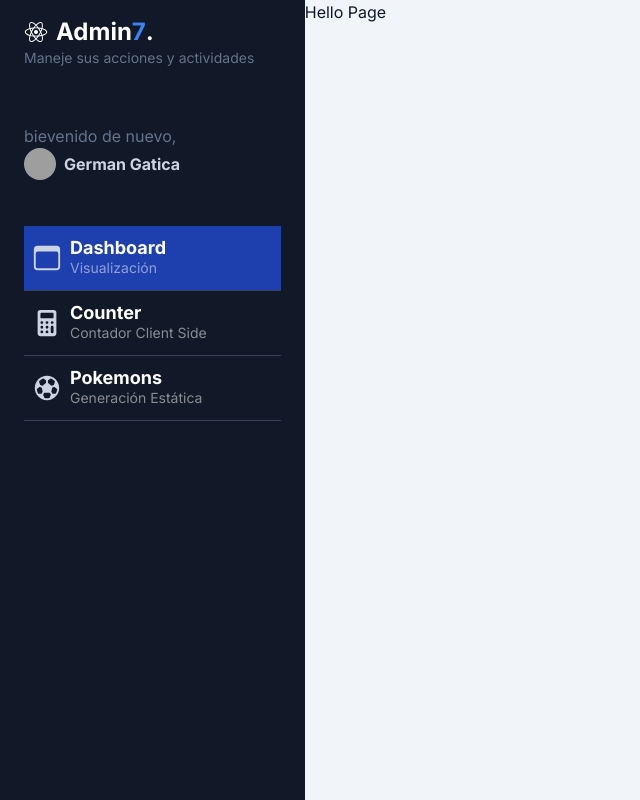
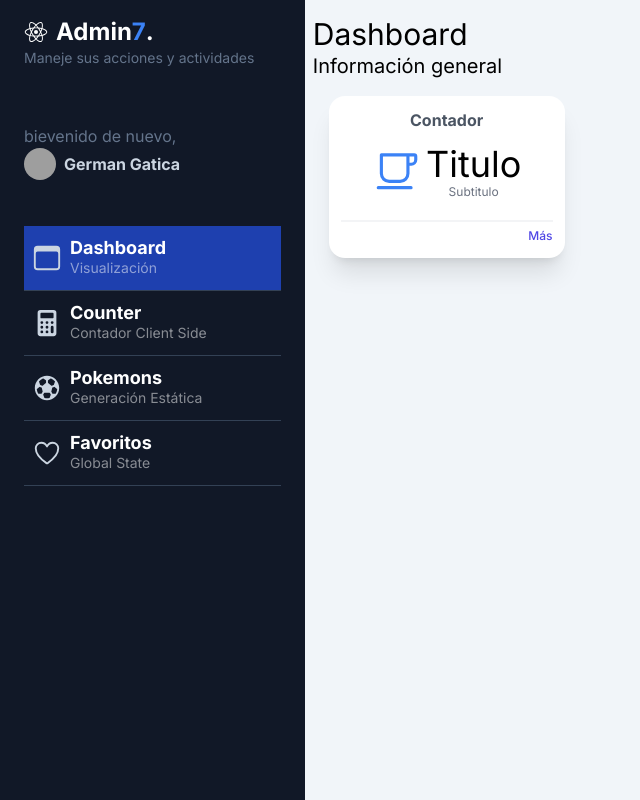
Before and after one commit to gergati/dashboard-next, a Next.js app: page /dashboard/main in a window 1280 px wide. Shown: the whole page, without its empty margins (0-640 px from the left). Built offline with nearby package versions, Linux system fonts and the light colour scheme; grey boxes are pictures that could not be loaded.

Commit message:
Agregue mas datos a mi dashboard

```diff
--- a/src/app/dashboard/main/page.tsx
+++ b/src/app/dashboard/main/page.tsx
@@ -1,8 +1,14 @@
+import { SimpleWidget } from "@/components";
 
 export default function MainPage() {
   return (
-    <div>
-      <h1>Hello Page</h1>
+    <div className="text-black p-2">
+      <h1 className="mt-2 text-3xl">Dashboard</h1>
+      <span className="text-xl">Información general</span>
+
+      <div className="flex flex-wrap p-2">
+        <SimpleWidget />
+      </div>
     </div>
   );
 }
--- a/src/app/dashboard/pokemons/page.tsx
+++ b/src/app/dashboard/pokemons/page.tsx
@@ -1,4 +1,11 @@
 import { PokemonGrid, PokemonsResponse, SimplePokemon } from "@/pokemons";
+
+
+
+export const metadata = {
+ title: '151 Pokemones',
+ description: '151 Pokemones',
+};
 
 
 const getPokemons = async( limit = 20, offset= 0 ):Promise<SimplePokemon[]> => {
@@ -9,9 +16,6 @@
       id: pokemon.url.split('/').at(-2)!,
       name: pokemon.name,
     }));
-
-    // throw new Error('Esto es un error que no debería de suceder');
-    // throw notFound();
 
     return pokemons;
 }
@@ -26,7 +30,7 @@
   return (
     <div className="flex flex-col">
 
-      <span className="text-5xl my-2">Listado de Pokémons <small>estático</small></span>
+      <span className="text-5xl my-2">Listado de Pokémons <small className="text-blue-500">estático</small></span>
 
       <PokemonGrid pokemons={ pokemons } />
 
--- a/src/components/Sidebar.tsx
+++ b/src/components/Sidebar.tsx
@@ -1,6 +1,6 @@
 import Image from 'next/image'
 import React from 'react'
-import { IoBrowsersOutline, IoCalculator, IoFootball, IoLogoReact } from 'react-icons/io5'
+import { IoBrowsersOutline, IoCalculator, IoFootball, IoHeartOutline, IoLogoReact } from 'react-icons/io5'
 import { SidebarMenuItem } from './SidebarMenuItem'
 
 
@@ -22,6 +22,12 @@
         icon: <IoFootball size={30} />,
         title: 'Pokemons',
         subTitle: 'Generación Estática'
+    },
+    {
+        path: '/dashboard/favorites',
+        icon: <IoHeartOutline size={30} />,
+        title: 'Favoritos',
+        subTitle: 'Global State'
     }
 ]
 
--- /dev/null
+++ b/src/components/SimpleWidget.tsx
@@ -0,0 +1,30 @@
+import { IoCafeOutline } from "react-icons/io5"
+
+export const SimpleWidget = () => {
+  return (
+    <div className="m-2 bg-white shadow-xl p-3 sm:min-w-[25%] min-w-full  rounded-2xl border-1 border-gray-50 mx-2">
+      <div className="flex flex-col">
+        <div>
+          <h2 className="font-bold text-gray-600 text-center">Contador</h2>
+        </div>
+        <div className="my-3">
+          <div className="flex flex-row items-center justify-center space-x-1 ">
+            <div id="icon">
+              {/* Icono irá aquí */}
+              <IoCafeOutline size={50} className="text-blue-500" />
+            </div>
+            <div id="temp" className="text-center">
+              <h4 className="text-4xl">Titulo</h4>
+              <p className="text-xs text-gray-500">Subtitulo</p>
+            </div>
+          </div>
+        </div>
+
+        <div className="w-full place-items-end text-right border-t-2 border-gray-100 mt-2">
+          <a href="#" className="text-indigo-600 text-xs font-medium">Más</a>
+        </div>
+
+      </div>
+    </div>
+  )
+}
```
